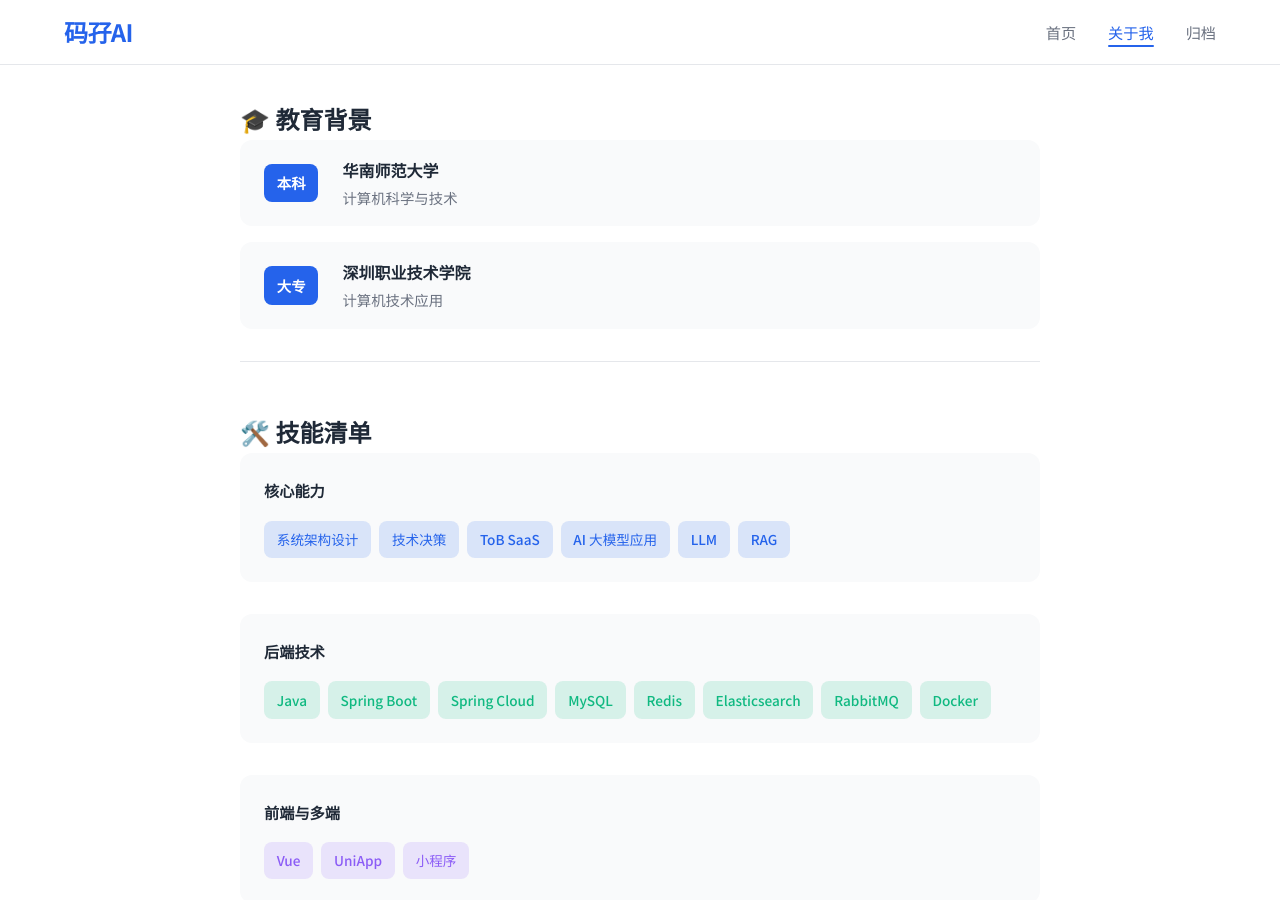
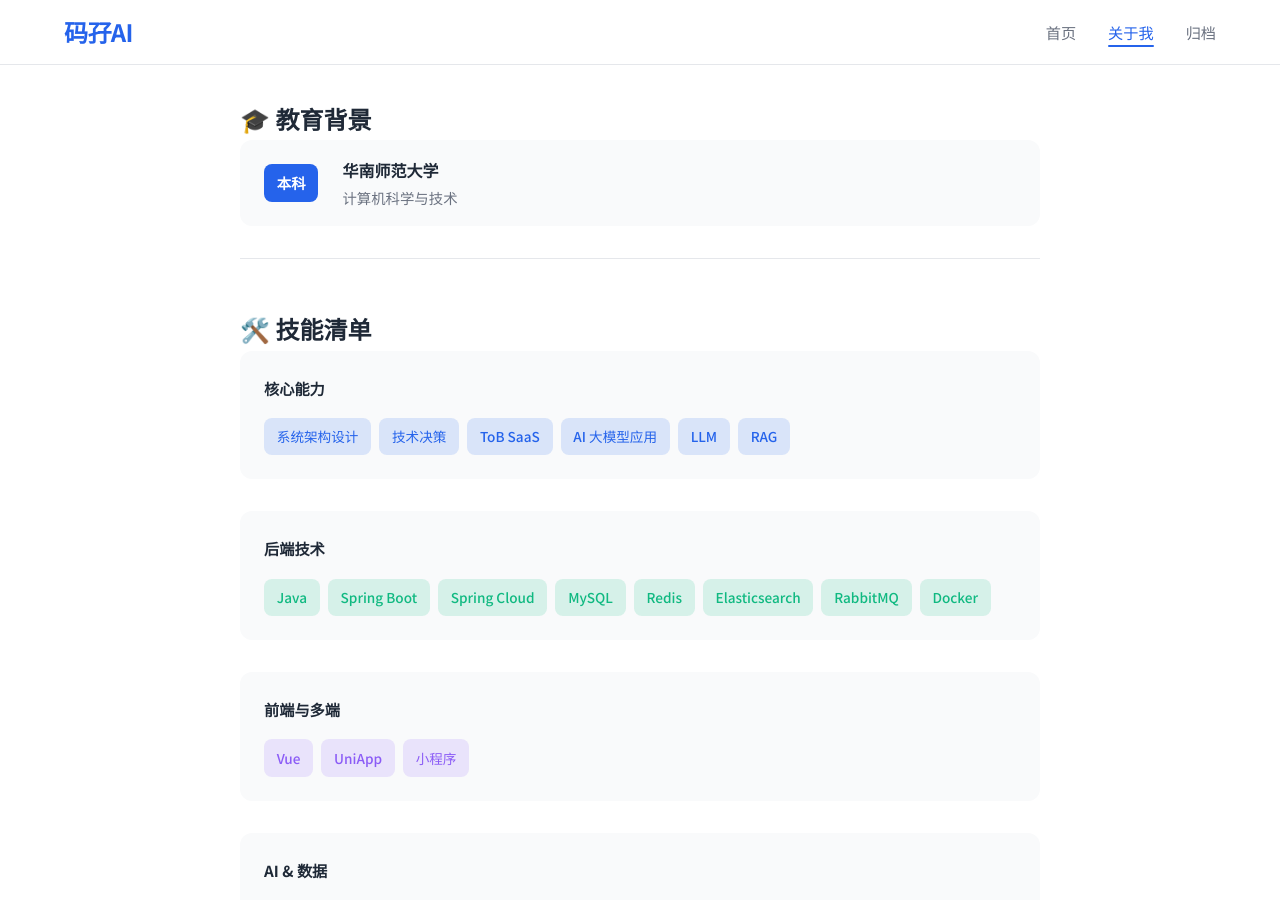
Before and after one commit to yqdaddy/aboutme, a Jekyll site: the page built from about.md, in a window 1280 px wide and 900 px high, scrolled down 3710 px. Built offline with Jekyll 4.4.1, drawn with Linux system fonts in a browser that asks for light colours.

Commit message:
feat: 移除大专教育背景
https://claude.ai/code/session_019xT3m9RbZjjgw1wm1bGxuF

```diff
--- a/about.md
+++ b/about.md
@@ -287,13 +287,6 @@ subtitle: 技术负责人 / 技术总监
         <span class="edu-major">计算机科学与技术</span>
       </div>
     </div>
-    <div class="education-item">
-      <div class="edu-degree">大专</div>
-      <div class="edu-info">
-        <span class="edu-school">深圳职业技术学院</span>
-        <span class="edu-major">计算机技术应用</span>
-      </div>
-    </div>
   </div>
 </section>
 
```
